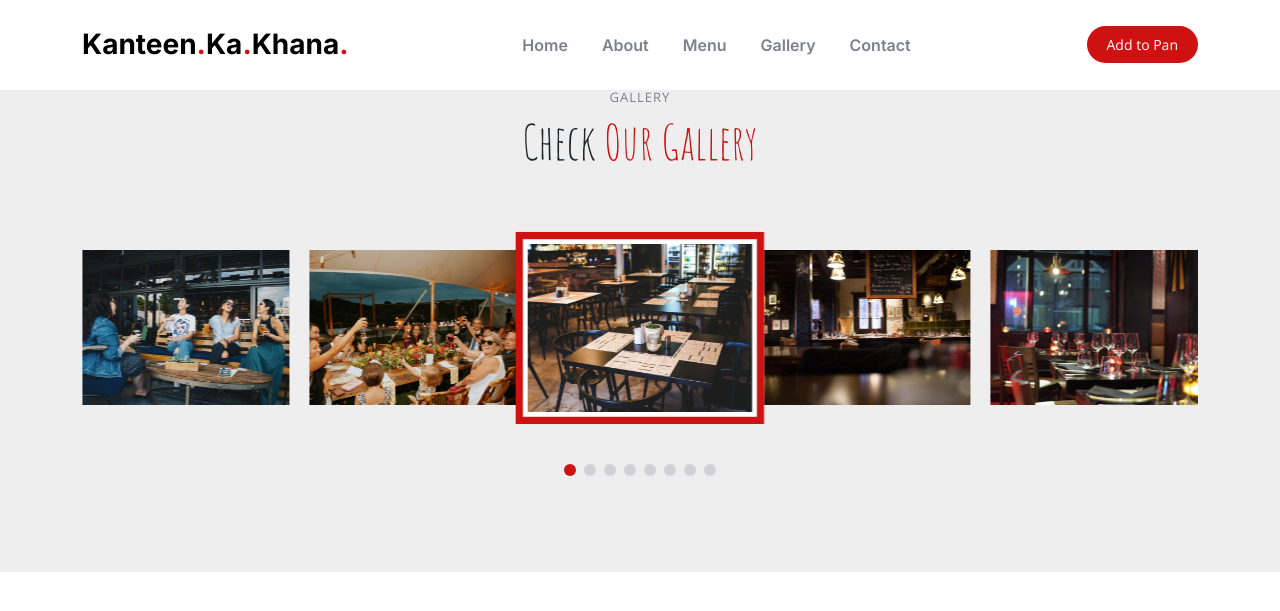
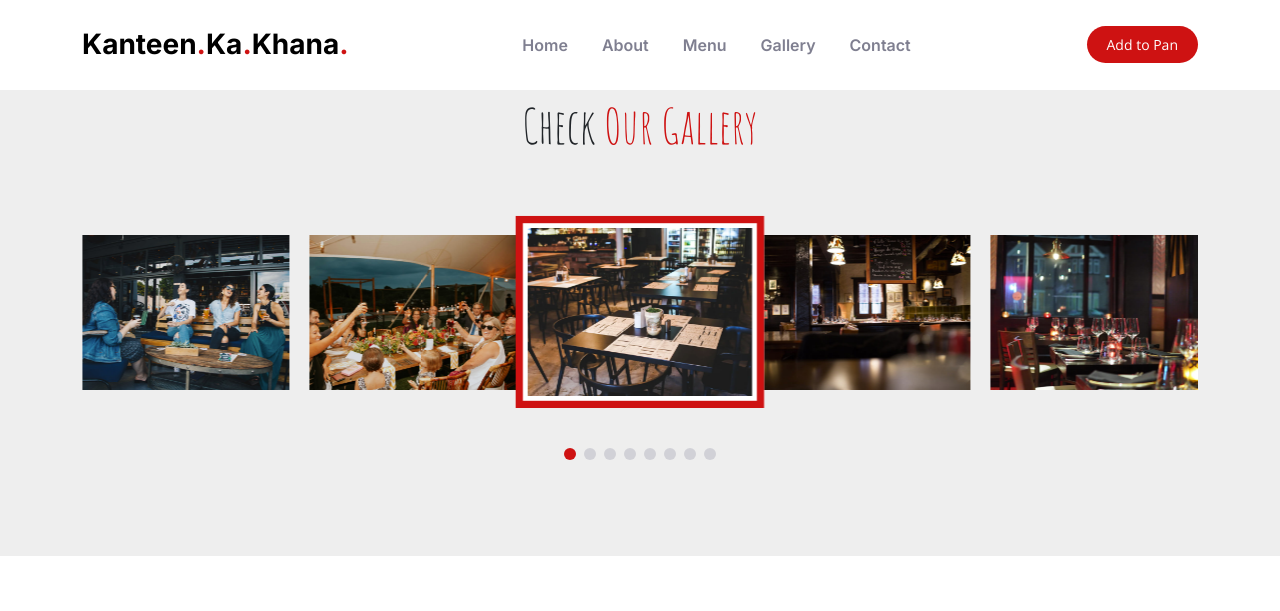
Before and after one commit to SiddharthKoyugura/canteen-ka-khana, a Flask app: page /gallery in a window 1280 px wide. Shown: the top 611 px of the page. Run offline with Flask 2, Linux system fonts and the light colour scheme; some libraries are stand-ins or nearby versions.

Commit message:
mini change

```diff
--- a/templates/gallery.html
+++ b/templates/gallery.html
@@ -9,7 +9,6 @@
     <div class="container" data-aos="fade-up">
 
       <div class="section-header">
-        <h2>gallery</h2>
         <p>Check <span>Our Gallery</span></p>
       </div>
 
```
